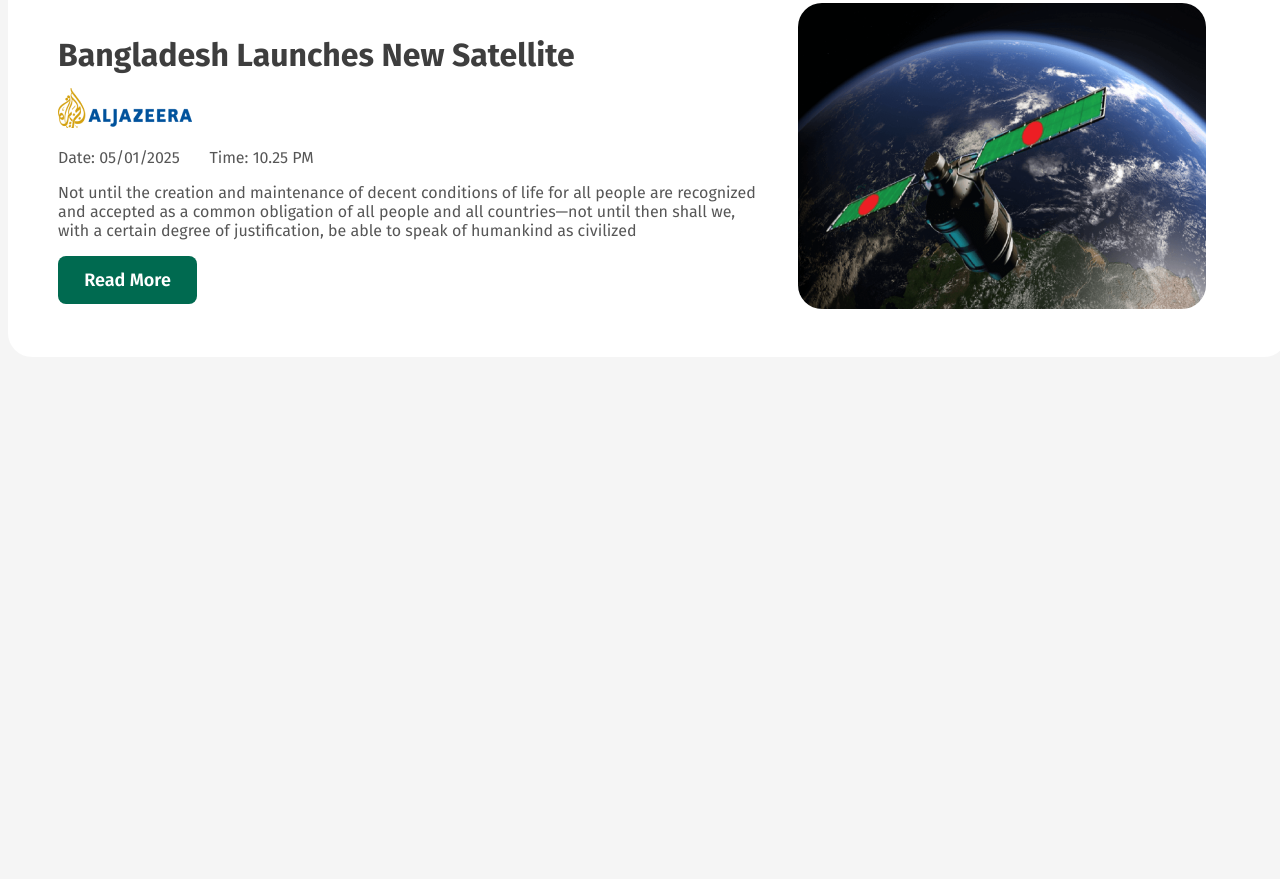
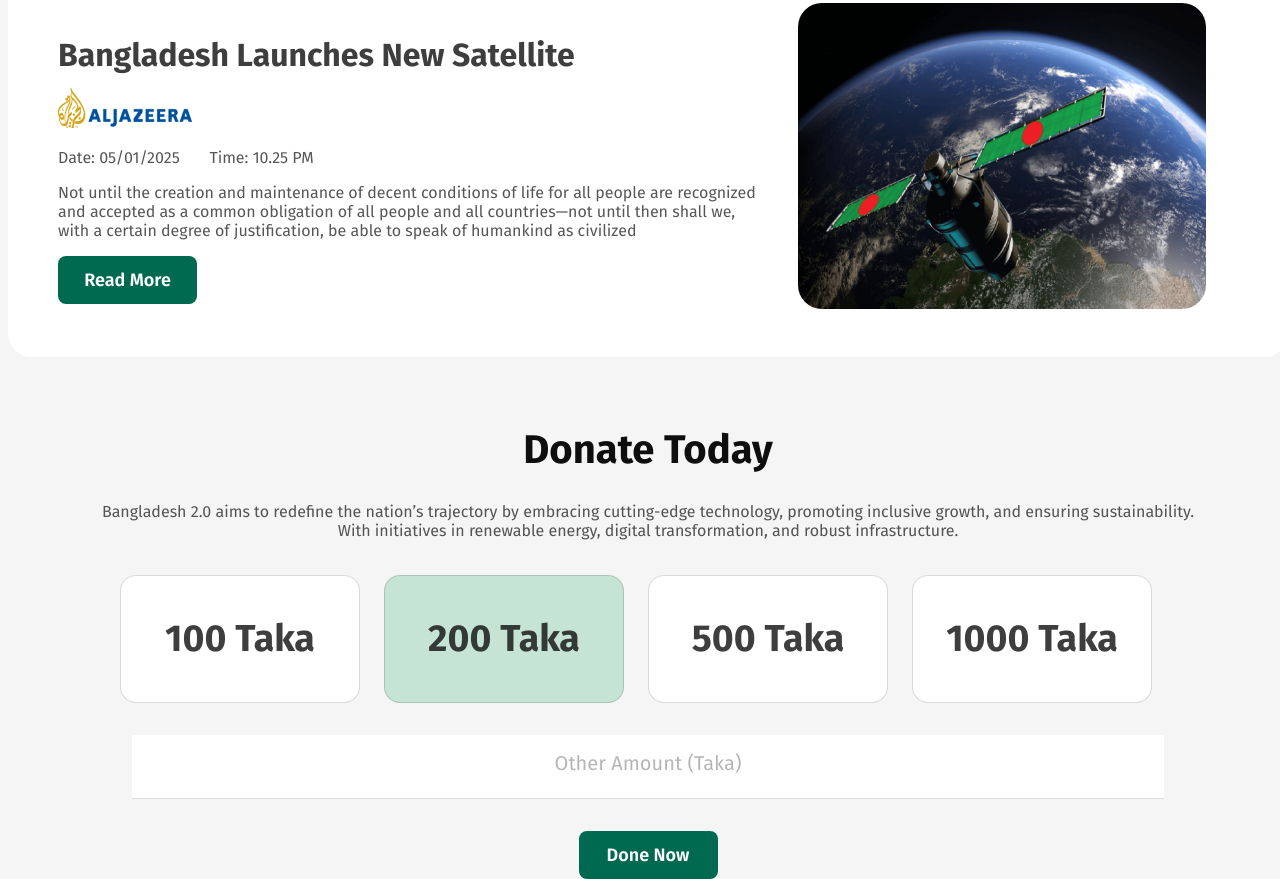
Before and after one commit to Asif-Zetu/ph-assignment-1, a plain HTML site: page index.html in a window 1280 px wide. Shown: the part 2218-3097 px from the top of the page. Before the commit the page ends 2575 px from the top, so only its background shows below. Drawn offline with Linux system fonts and the light colour scheme.

Commit message:
added donate section

```diff
--- a/index.html
+++ b/index.html
@@ -135,6 +135,36 @@
           </div>
         </div>
       </section>
+
+      <section class="donate">
+        <div class="donate-info"></div>
+          <h2 class="donate-title">Donate Today</h2>
+            <p class="donate-des">
+              Bangladesh 2.0 aims to redefine the nation’s trajectory by embracing
+              cutting-edge technology, promoting inclusive growth, and ensuring
+              sustainability. With initiatives in renewable energy, digital
+              transformation, and robust infrastructure.
+            </p>
+          </div>
+          <div class="amount">
+            <div class="taka-100">
+              <h2>100 Taka</h2>
+            </div>
+            <div class="taka-200">
+              <h2>200 Taka</h2>
+            </div>
+            <div class="taka-500">
+              <h2>500 Taka</h2>
+            </div>
+            <div class="taka-1000">
+              <h2>1000 Taka</h2>
+            </div>
+          </div>
+          <input type="text" name="" id="" placeholder="Other Amount (Taka)" />
+          <div class="donate-btn">
+            <button class="read-more">Done Now</button>
+          </div>
+      </section>
     </main>
     <footer></footer>
   </body>
--- a/styles/style.css
+++ b/styles/style.css
@@ -30,7 +30,7 @@ body {
 }
 
 .banner .banner-title {
-  width: 622px;
+  width: 610px;
   height: 201px;
   color: rgb(14, 14, 14);
   font-size: 56px;
@@ -203,7 +203,7 @@ body {
 .news {
   margin: 80px auto;
   width: 1280px;
-  height: 120px;
+  height: 980px;
 }
 
 .news .news-title {
@@ -250,7 +250,9 @@ body {
   font-weight: 400;
 }
 
-.satellite .read-more {
+/* shared-btn */
+
+.read-more {
   width: 139px;
   height: 48px;
   border-radius: 8px;
@@ -265,3 +267,79 @@ body {
   border-radius: 24px;
   margin: 0 32px;
 }
+
+/* donate */
+
+.donate {
+  width: 1280px;
+  height: 464px;
+  margin: -55px auto;
+  text-align: center;
+}
+
+.donate .donate-title {
+  color: rgb(14, 14, 14);
+  font-size: 40px;
+  font-weight: 700;
+}
+
+.donate .donate-info{
+  display: flex;
+  justify-content: center;
+}
+
+.donate .donate-des {
+  width: 1104px;
+  height: 48px;
+  color: rgba(14, 14, 14, 0.7);
+  font-size: 16px;
+  font-weight: 400;
+  margin: -6px auto 25px;
+}
+
+.donate input {
+  width: 1032px;
+  height: 64px;
+  box-sizing: border-box;
+  border: none;
+  border-bottom: 1px solid rgba(14, 14, 14, 0.15);
+  background: rgb(255, 255, 255);
+  text-align: center;
+  margin-bottom: 32px;
+}
+
+.donate input::placeholder {
+  color: rgba(14, 14, 14, 0.3);
+  font-size: 20px;
+  font-weight: 400;
+}
+
+.amount {
+  display: flex;
+  justify-content: center;
+  align-items: center;
+  margin-bottom: 32px;
+}
+
+.amount div {
+  display: flex;
+  justify-content: center;
+  align-items: center;
+  color: rgba(14, 14, 14, 0.8);
+  font-size: 25px;
+  font-weight: 700;
+  width: 240px;
+  height: 128px;
+  box-sizing: border-box;
+  border: 1px solid rgba(14, 14, 14, 0.15);
+  border-radius: 16px;
+  background: rgb(255, 255, 255);
+  margin-right: 24px;
+}
+
+.amount .taka-200 {
+  box-sizing: border-box;
+  border: 1px solid rgba(14, 14, 14, 0.15);
+  border-radius: 16px;
+  background: rgb(198, 228, 214);
+}
```
